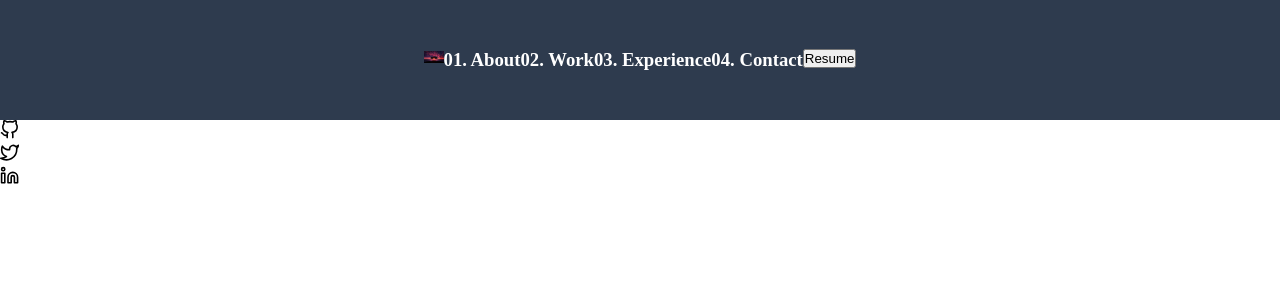
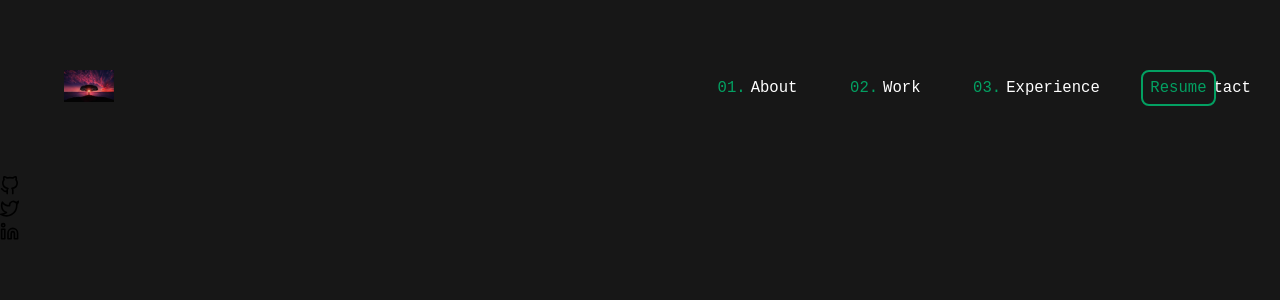
Before and after one commit to Alfred-Emmanuel/my-portfolio, a React (Create React App) app: page / in a window 1280 px wide. Shown: the top 300 px of the page. Built offline with nearby package versions, Linux system fonts and the light colour scheme.

Commit message:
finished styling the header

```diff
--- a/src/Components/Header.jsx
+++ b/src/Components/Header.jsx
@@ -3,26 +3,31 @@ import React, { Component } from "react";
 function Header() {
   return (
     <header>
-      <ul className="header">
+      <nav>
+        <div>
+          <img src="/logo.jpeg" />
+        </div>
+
+        <div className="menu">
+          <ol>
             <li>
-          <img src="logo.jpeg" />
+              <a>About</a>
             </li>
             <li>
-          <h3>01. About</h3>
+              <a>Work</a>
             </li>
             <li>
-          <h3>02. Work</h3>
+              <a>Experience</a>
             </li>
             <li>
-          <h3>03. Experience</h3>
+              <a>Contact</a>
             </li>
-        <li>
-          <h3>04. Contact</h3>
-        </li>
-        <li>
-          <button>Resume</button>
-        </li>
-      </ul>
+          </ol>
+        </div>
+        <div className="btn-div">
+          <a>Resume</a>
+        </div>
+      </nav>
     </header>
   );
 }
--- a/src/style.css
+++ b/src/style.css
@@ -1,33 +1,86 @@
+@import url('https://fonts.googleapis.com/css2?family=VT323&display=swap');
+
 *{
     padding:0;
     margin:0;
     box-sizing: border-box;
+    font-family: monospace;
+    background-color: rgb(23, 23, 23);
 }
 
 header{
-    display:flex;
-    -webkit-box-pack: justify;
-    justify-content: space-evenly;
-    -webkit-box-align: center;
-    align-items: center;
-    padding: 0px 50px;
     width: 100%;
-    height: 15vh;
-    background-color: rgba(10, 25, 47, 0.85);
+    height: 22vh;
+    background-color: rgb(23, 23, 23);
     backdrop-filter: blur(10px);
     color:white;
+    display: grid;
+    place-items: center;
+    /* place-content: center; */
 }
 
-.header{
+nav{
     display: flex;
-
+    justify-content: space-between;
+    width:90%;
+    height: inherit;
+    align-items: center;
+    backdrop-filter: blur(10px);
+}
+ol{
+    counter-reset: item;
 }
 
-header img{
-    width:20px;
+nav div img{
+    width:50px;
 }
 
+#root{
+    display: grid;
+}
+
+.menu ol{
+    display: flex;
+    margin-left: 60%;
+}
+
+.menu ol li{
+    padding-left: 35%;
+}
+.menu ol li a{
+    font-size: 1.2em;
+}
+
+.menu ol li a::before {
+    content: "0" counter(item) ".";
+    counter-increment: item;
+    margin-right: 5px;
+    color: rgb(3, 160, 98);
+    /* font-size: 1.5em; */
+    text-align: right;
+}
+::before{
+    box-sizing: inherit;
+}
+
+.btn-div{
+    border: 2px solid rgb(3, 160, 98);
+    padding:0.65%;
+    color: rgb(3, 160, 98);
+    border-radius: 8px;
+    font-size: 1.2em;
+    cursor: pointer;
+}
+
+.btn-div:hover{
+    background-color: #333;
+    opacity: 0.8;
+}
 ul{
+    list-style: none;
+}
+
+ol{
     list-style: none;
 }
 
```
Lines whose indentation alone changed are shown as unchanged.
